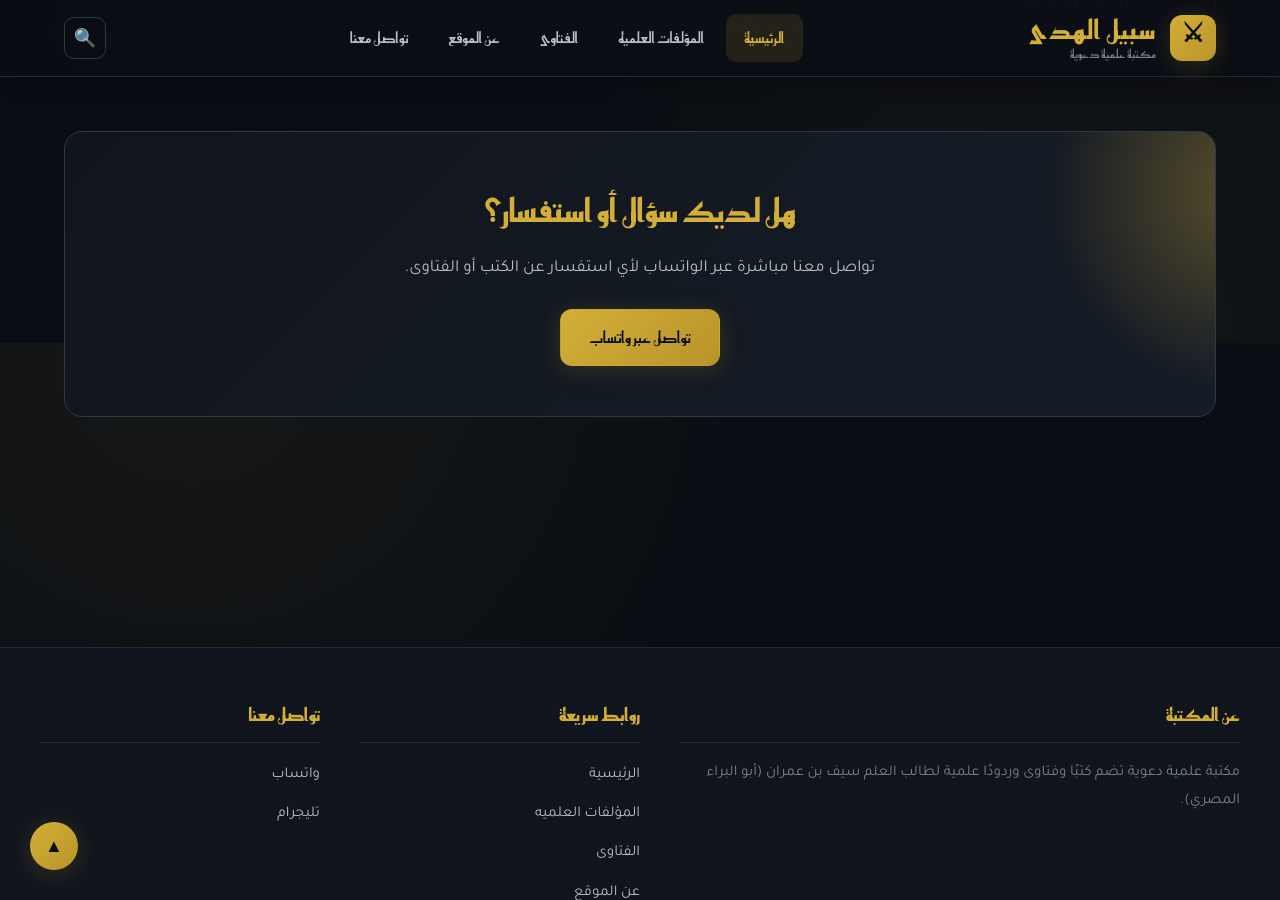
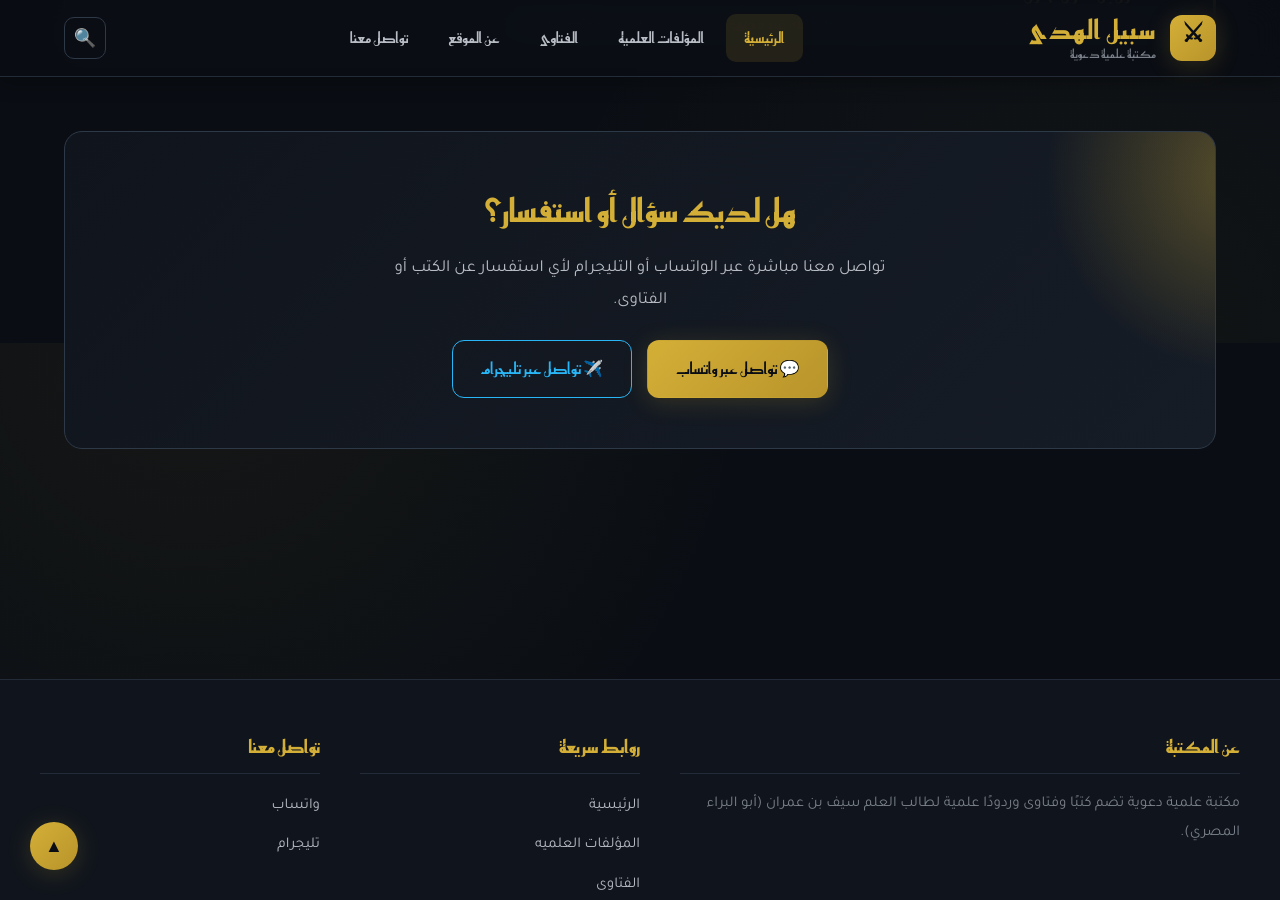
Before and after one commit to saifomran262977-svg/sabeel-alhuda-web, a Jekyll site: the page built from index.md, in a window 1280 px wide and 900 px high, scrolled down 2357 px. Built offline with Jekyll 4.4.1, drawn with Linux system fonts in a browser that asks for light colours; some web fonts are replaced.

Commit message:
Add Telegram contact option to communication section
Updated contact section to include Telegram alongside WhatsApp for inquiries.

```diff
--- a/_layouts/home.html
+++ b/_layouts/home.html
@@ -101,11 +101,20 @@ layout: default
 <section class="section cta-section">
   <div class="cta-inner">
     <h2>هل لديك سؤال أو استفسار؟</h2>
-    <p>تواصل معنا مباشرة عبر الواتساب لأي استفسار عن الكتب أو الفتاوى.</p>
-    {% if site.contact.whatsapp and site.contact.whatsapp != "" %}
-      <a href="https://wa.me/{{ site.contact.whatsapp }}" target="_blank" rel="noopener" class="btn btn-primary">
-        تواصل عبر واتساب
-      </a>
-    {% endif %}
+    <p>تواصل معنا مباشرة عبر الواتساب أو التليجرام لأي استفسار عن الكتب أو الفتاوى.</p>
+
+    <div style="display: flex; gap: 15px; justify-content: center; flex-wrap: wrap; margin-top: 20px;">
+      {% if site.contact.whatsapp and site.contact.whatsapp != "" %}
+        <a href="https://wa.me/{{ site.contact.whatsapp }}" target="_blank" rel="noopener" class="btn btn-primary">
+          💬 تواصل عبر واتساب
+        </a>
+      {% endif %}
+
+      {% if site.contact.telegram and site.contact.telegram != "" %}
+        <a href="https://t.me/{{ site.contact.telegram }}" target="_blank" rel="noopener" class="btn btn-outline" style="border-color: #29b6f6; color: #29b6f6;">
+          ✈️ تواصل عبر تليجرام
+        </a>
+      {% endif %}
+    </div>
   </div>
 </section>
```
